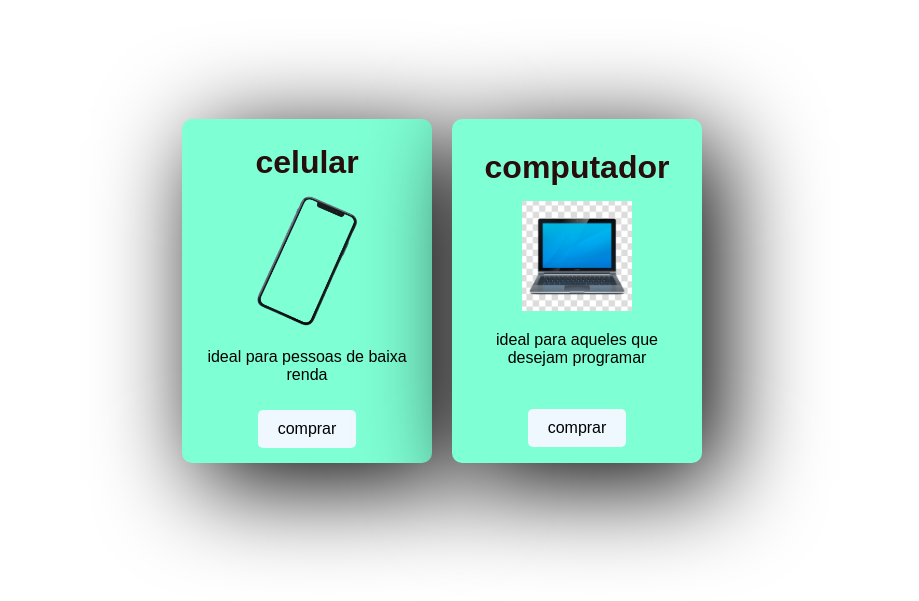
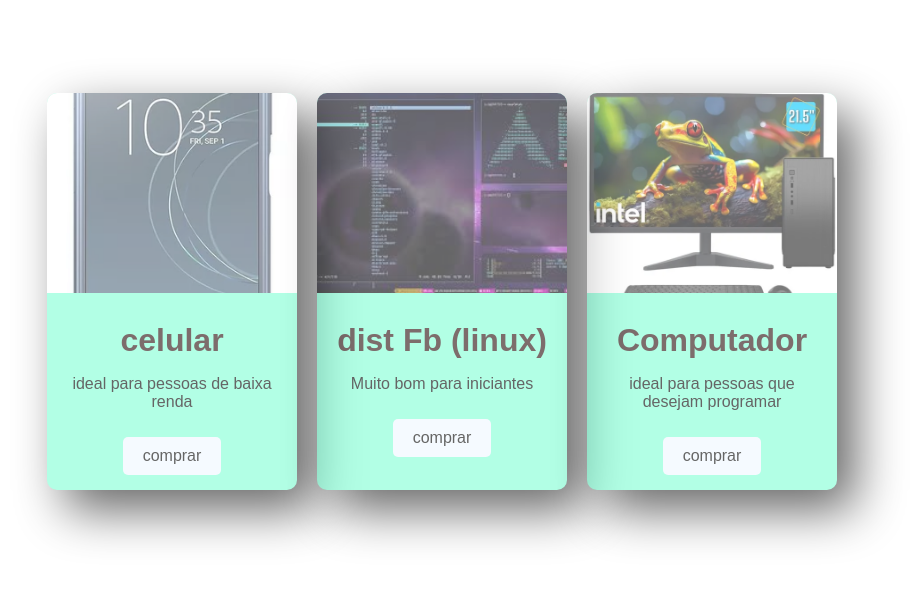
Before and after one commit to ezequ7/Aula-introdutoria, a plain HTML site: page dia0804.html in a window 1280 px wide. Shown: the part 109-710 px from the top of the page, without its empty margins (198-1117 px from the left). Drawn offline with Linux system fonts and the light colour scheme.

Commit message:
arquivos modificados

```diff
--- a/dia0804.css
+++ b/dia0804.css
@@ -14,7 +14,7 @@ body{
 .card{
     background-color: aquamarine;
     border-radius: 10px;
-    box-shadow: 18px 20px 100px black;
+    box-shadow: 18px 20px 50px black;
     overflow: hidden;
     width: 250px;
     transition: transform 0.3s;
@@ -43,35 +43,11 @@ body{
 .conteudo :hover{
     background-color: #ff000081;
 }
-.card2{
-    background-color: aquamarine;
-    border-radius: 10px;
-    box-shadow: 18px 20px 100px black;
-    overflow: hidden;
-    width: 250px;
-    transition: transform 0.3s;
+.card:not(:hover){
+    opacity: 0.6;
 }
-.card2:hover{
- transform: translateY(-18px);
+.imgg{
+    height:200px ;
+    width: 100%;
+    object-fit: cover;
 }
-.card-content2{
-    padding: 15px;
-    text-align: center;
-}
-.card-content2 h1{
-  margin: 15px 0;
-  color: rgb(39, 13, 12);
-}
-.conteudo2{
-    display: inline-block;
-    margin-top: 26px;
-    padding: 10px  20px;
-    background-color: aliceblue;
-    color: black;
-    text-decoration: none;
-    border-radius: 5px;
-    transition:background-color 1.0s;
-}
-.conteudo2 :hover{
-    background-color: #ff000081;
-}
--- a/dia0804.html
+++ b/dia0804.html
@@ -8,22 +8,33 @@
 </head>
 <body>
     <div class="conteiner">
+
         <div class="card">
-         <div class="card-content">
+          <img src="celular sony.webp" class="imgg">
+          <div class="card-content">
            <h1>celular</h1>
-           <img src="celular2.png" width="50%" height="50%">
            <p>ideal para pessoas de baixa renda</p>
            <a href="aa" class="conteudo">comprar</a>
          </div>
         </div>
-        <div class="card2">
-            <div class="card-content2">
-              <h1>computador</h1>
-              <img src="notb.png" width="50%" height="50%">
-              <p>ideal para aqueles que desejam programar</p>
-              <a href="aa" class="conteudo2">comprar</a>
-            </div>
 
+        <div class="card">
+          <img src="linux.jfif" class="imgg">
+          <div class="card-content">
+            <h1>dist Fb (linux)</h1>
+            <p>Muito bom para iniciantes</p>
+            <a href="aa" class="conteudo">comprar</a>
+          </div>
+         </div>
+
+         <div class="card">
+          <img src="computador.webp" class="imgg">
+          <div class="card-content">
+            <h1>Computador</h1>
+            <p>ideal para pessoas que desejam programar</p>
+            <a href="aa" class="conteudo">comprar</a>
+          </div>
+         </div>
     </div>
 </body>
 </html>
```
Also changed, not shown: Pjtf/Pjf.css (added, +27 -0 lines), Pjtf/Pjf.html (added, +19 -0 lines), linux.jfif (added).
